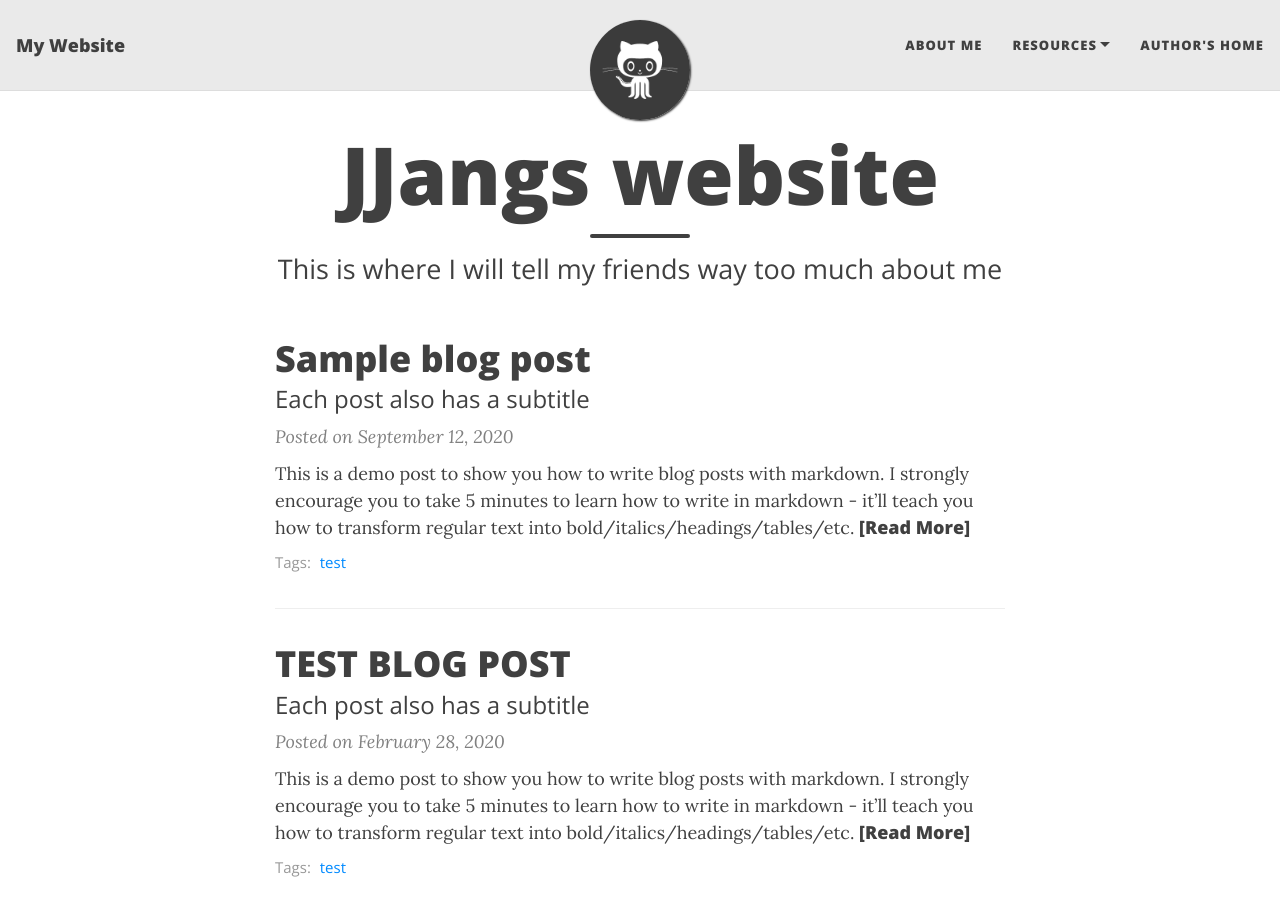
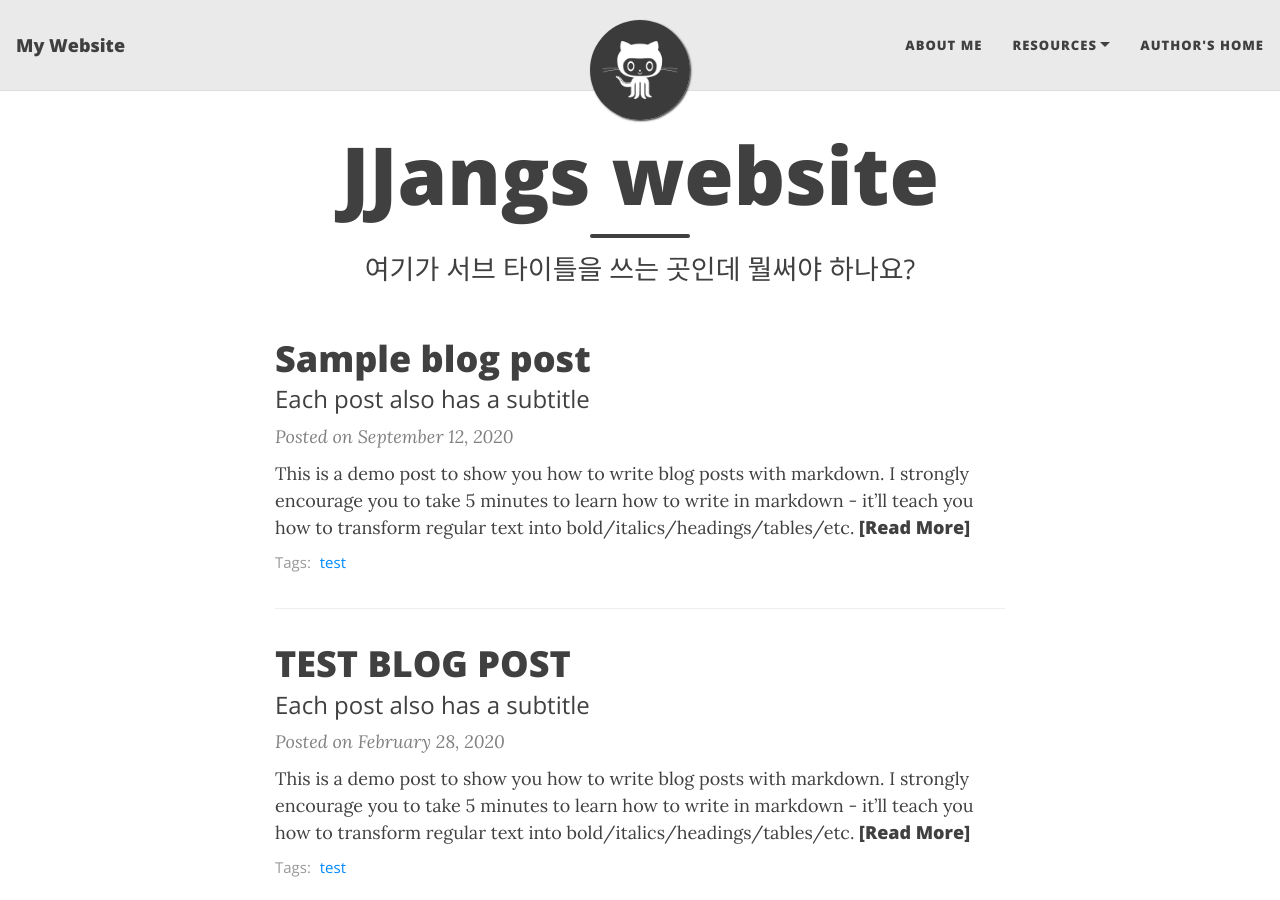
Before and after one commit to jjanghee28/jjanghee28.github.io, a Jekyll site: the page built from index.html, in a window 1280 px wide and 900 px high. Built offline with Jekyll 4.4.1, drawn with Linux system fonts in a browser that asks for light colours; nearby versions of some CDN libraries; the list of posts is cut into pages by our own code.

Commit message:
Update index.html

```diff
--- a/index.html
+++ b/index.html
@@ -1,5 +1,5 @@
 ---
 layout: home
 title: JJangs website
-subtitle: This is where I will tell my friends way too much about me
+subtitle: 여기가 서브 타이틀을 쓰는 곳인데 뭘써야 하나요?
 ---
```
